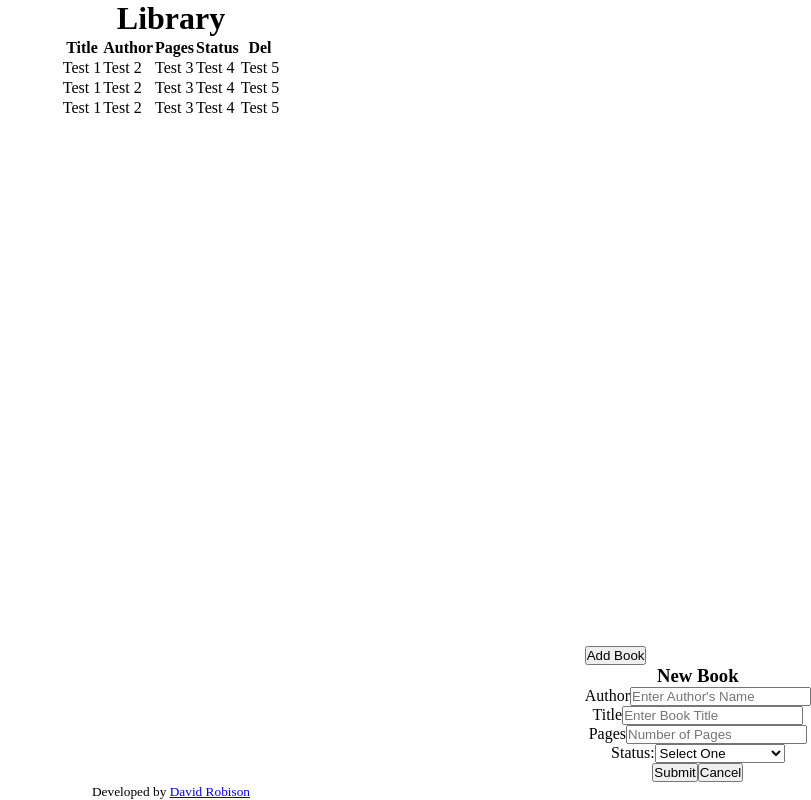
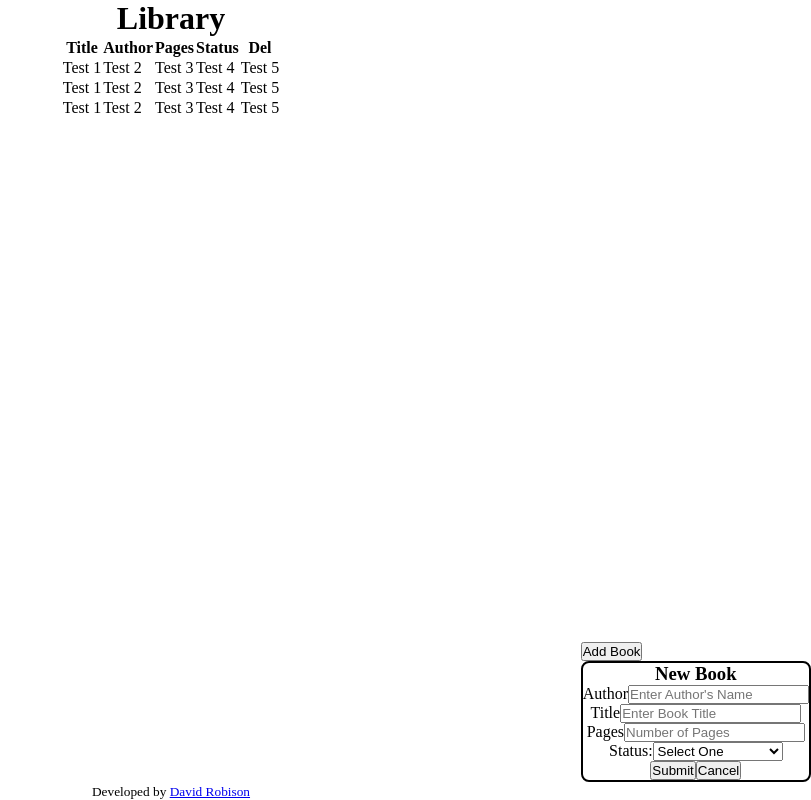
Before and after one commit to robisonwebdev/library-react, a React (Create React App) app: page / in a window 1280 px wide. Shown: the whole page, without its empty margins (469-1280 px from the left). Built offline with nearby package versions, Linux system fonts and the light colour scheme.

Commit message:
Set border/radius on #addBookForm

```diff
--- a/src/styles/AddBookForm.css
+++ b/src/styles/AddBookForm.css
@@ -3,4 +3,7 @@
     flex-direction: column;
     align-items: center;
     justify-content: center;
+
+    border: 2px solid black;
+    border-radius: 8px;
 }
```
